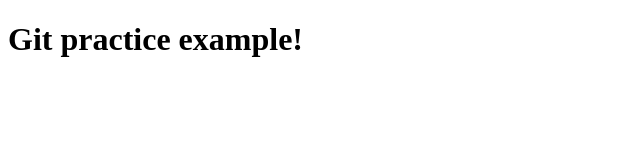
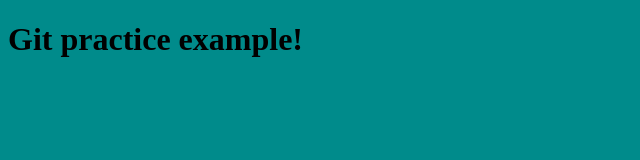
Before and after one commit to jb0230452/exampleGitHub, a plain HTML site: page index.html in a window 1280 px wide. Shown: the whole page, without its empty margins (0-640 px from the left). Drawn offline with Linux system fonts and the light colour scheme.

Commit message:
added style sheet

```diff
--- a/index.html
+++ b/index.html
@@ -4,6 +4,7 @@
     <meta charset="UTF-8">
     <meta name="viewport" content="width=, initial-scale=1.0">
     <title>Git Example</title>
+    <link rel="stylesheet" href="styles.css">
 </head>
 <body>
     <h1>Git practice example!</h1>
--- /dev/null
+++ b/styles.css
@@ -0,0 +1,3 @@
+html{
+    background-color: darkcyan;
+}
```
